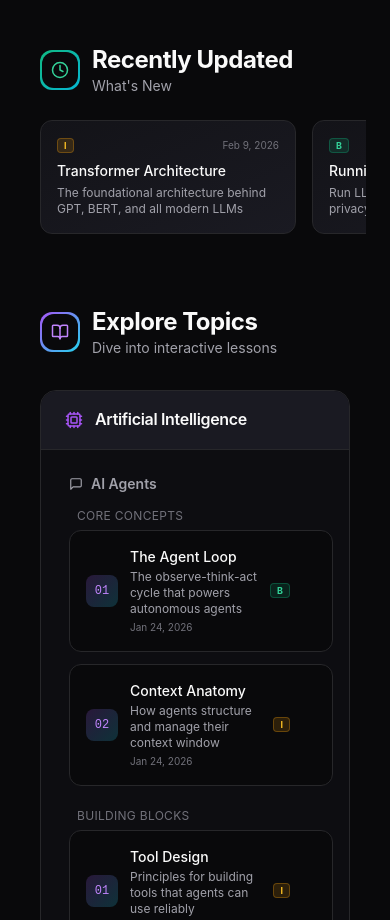
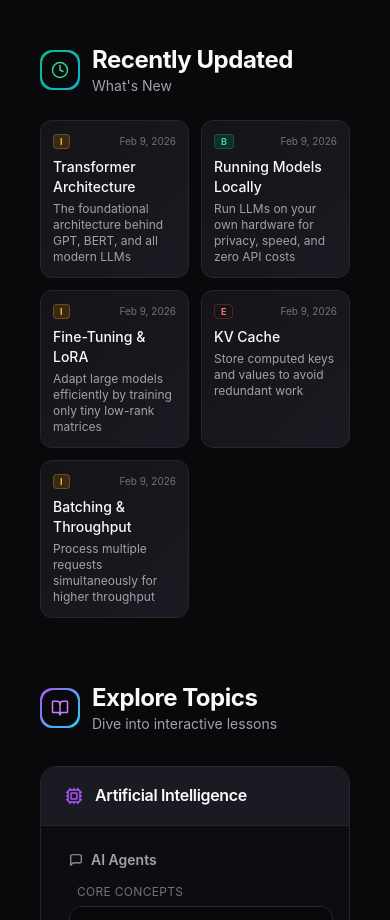
Before and after one commit to LoggeL/learn-guide, a Next.js app: page /en in a window 390 px wide. Shown: the part 1640-2560 px from the top of the page. Built offline with nearby package versions, Linux system fonts and the light colour scheme.

Commit message:
Recently Updated: grid layout, wraps on mobile

```diff
--- a/src/app/[locale]/page.tsx
+++ b/src/app/[locale]/page.tsx
@@ -340,7 +340,7 @@ export default function Home() {
               <p className="text-sm text-muted">{t.common.whatsNew}</p>
             </div>
           </div>
-          <div className="flex gap-4 overflow-x-auto pb-2 -mx-4 px-4 scrollbar-thin">
+          <div className="grid grid-cols-2 sm:grid-cols-3 md:grid-cols-5 gap-3">
             {(() => {
               // Build a flat lookup of id → path from canonical topics
               const pathMap: Record<string, string> = {}
@@ -354,7 +354,7 @@ export default function Home() {
                 <Link
                   key={id}
                   href={`/${locale}${pathMap[id] || ''}`}
-                  className="group flex-shrink-0 w-64 p-4 rounded-xl bg-gradient-to-br from-surface to-surface-elevated border border-border hover:border-primary/40 transition-all duration-200"
+                  className="group p-3 md:p-4 rounded-xl bg-gradient-to-br from-surface to-surface-elevated border border-border hover:border-primary/40 transition-all duration-200"
                 >
                   <div className="flex items-center justify-between mb-2">
                     <DifficultyBadge topicId={id} />
```
